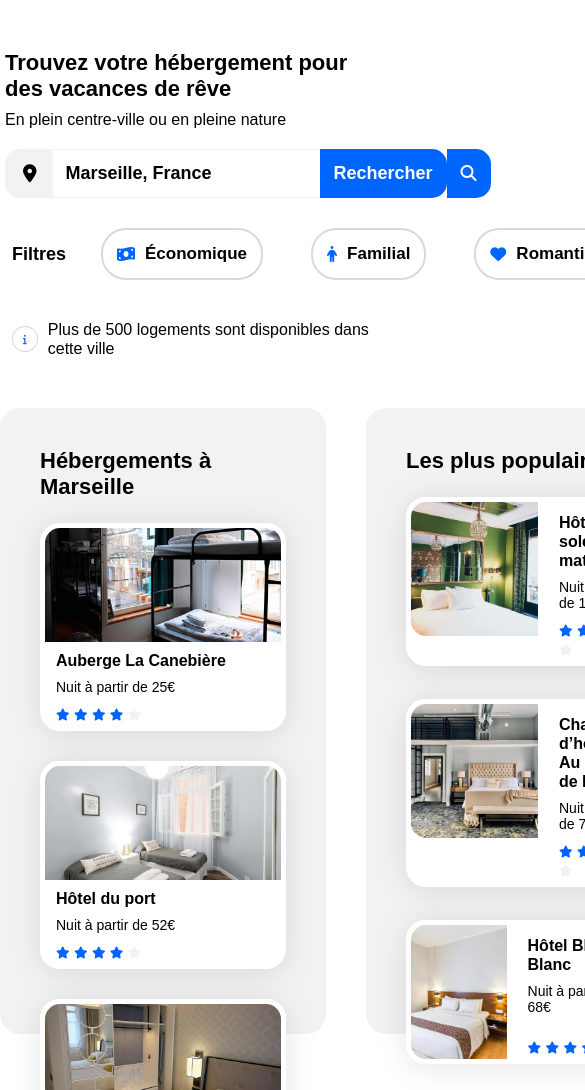
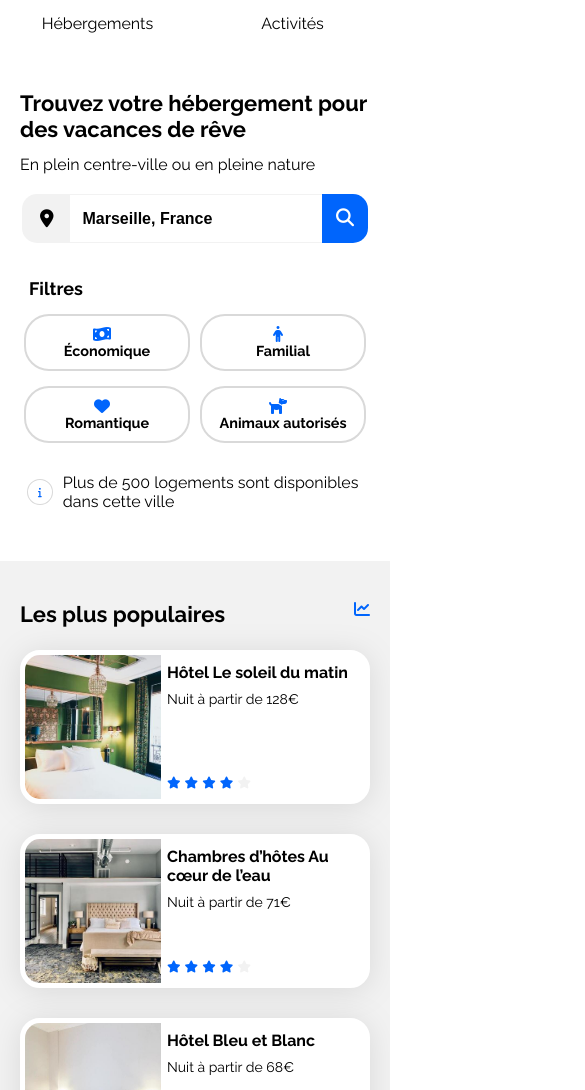
Before and after one commit to TomDvpmt/OC_DevWeb_P2_Booki, a plain HTML site: page index.html in a window 390 px wide. Shown: the part 74-1164 px from the top of the page, 585 px wide, since content can reach past the window. Drawn offline with Linux system fonts and the light colour scheme.

Commit message:
Responsive OK

```diff
--- a/index.html
+++ b/index.html
@@ -20,11 +20,11 @@
                 </ul>
             </nav>
         </header>
-        <main>
+        <main class="site-main">
             <section class="search-section">
                 <h1>Trouvez votre hébergement pour des vacances de rêve</h1>
                 <p class="tagline">En plein centre-ville ou en pleine nature</p>
-                <form method="get" action="">
+                <form method="get">
                     <fieldset class="search-line">
                         <label for="search-field">
                             <i class="fa-solid fa-location-dot"></i>
@@ -271,7 +271,7 @@
             </section>
         </main>
         <footer class="site-footer">
-            <div>
+            <div class="footer__column">
                 <h4>À propos</h4>
                 <ul>
                     <li>Fonctionnement du site</li>
@@ -279,14 +279,14 @@
                     <li>Données et confidentialité</li>
                 </ul>
             </div>
-            <div>
+            <div class="footer__column">
                 <h4>Nos hébergements</h4>
                 <ul>
                     <li>Charte qualité</li>
                     <li>Proposer votre hôtel</li>
                 </ul>
             </div>
-            <div>
+            <div class="footer__column">
                 <h4>Assistance</h4>
                 <ul>
                     <li>Centre d’aide</li>
--- a/style.css
+++ b/style.css
@@ -1,17 +1,25 @@
-/************************ Global *********************/
+/************************************************************************/
+/****************************** Desktop *********************************/
+/************************************************************************/
+
+
+
+
+/******************************* GLOBAL *********************************/
+
+@import url('https://fonts.googleapis.com/css2?family=Raleway:wght@400;500;700&display=swap');
 
 :root {
     --color-blue-dark: #0065FC;
     --color-blue-light: #DEEBFF;
     --color-grey: #f2f2f2;
+    font-family: Raleway, Arial, Helvetica, sans-serif;
+    font-weight: 400;
+    font-size: 16px;
 }
 
 * {
     box-sizing: border-box;
-    font-family: Raleway, Arial, Helvetica, sans-serif;
-    font-weight: 400;
-    font-size: 16px;
-    line-height: 19px;
 }
 
 body, h1, h2, h3, h4, p {
@@ -20,8 +28,7 @@ body, h1, h2, h3, h4, p {
 
 h1, h2 {
     font-weight: 700;
-    font-size: 22px;
-    line-height: 26px;
+    font-size: 1.375em;
 }
 
 h2 {
@@ -29,6 +36,7 @@ h2 {
 }
 
 h3 {
+    font-size: 1em;
     font-weight: 700;
 }
 
@@ -46,13 +54,13 @@ i {
 }
 
 .site-header,
-main,
+.site-main,
 .site-footer {
     max-width: 1400px;
-    margin: auto;
+    margin: 0 50px;
 }
 
-/************************ HEADER ************************/
+/********************************** HEADER *****************************/
 
 .site-header {
     display: flex;
@@ -69,15 +77,12 @@ main,
 nav ul {
     margin: 0;
     display: flex;
+    column-gap: 25px;
 }
 
 nav li {
     padding: 40px 21px;
     border-top: solid 2px transparent;
-}
-
-nav li:first-of-type {
-    margin-right: 25px;
 }
 
 nav li:hover {
@@ -89,7 +94,7 @@ nav li:hover a {
     color: var(--color-blue-dark);
 }
 
-/************************ MAIN *********************/
+/********************************** MAIN ********************************/
 
 
 /*============== Search section =============*/
@@ -111,12 +116,12 @@ h1 {
 
 .search-section fieldset {
     border: none;
-    margin: 0 0 20px 0;
     padding: 0;
 }
 
-fieldset.search-line {
+.search-line {
     display: flex;
+    margin-bottom: 35px;
 }
 
 .search-line label i {
@@ -124,7 +129,7 @@ fieldset.search-line {
     padding: 16px 15px 15px 18px;
     background: var(--color-grey);
     border-radius: 15px 0px 0px 15px;
-    font-size: 18px;
+    font-size: 1.125em;
 }
 
 .search-line input {
@@ -132,7 +137,7 @@ fieldset.search-line {
     border-right: none;
     padding: 13px;
     font-weight: 700;
-    font-size: 18px;
+    font-size: 1.125em;
 }
 
 .search-line button {
@@ -142,8 +147,7 @@ fieldset.search-line {
     border-radius: 0px 15px 15px 0px;
     color: #fff;
     font-weight: 700;
-    font-size: 18px;
-    line-height: 21px;
+    font-size: 1.125em;
     text-align: center;
 }
 
@@ -163,33 +167,36 @@ fieldset.search-line {
 .filters ul,
 .filters li {
     display: flex;
+    flex-wrap: wrap;
     align-items: center;
+}
+
+.filters {
+    row-gap: 15px;
 }
 
 .filters h2 {
     margin: 0 35px 0 7px;
     padding: 0;
-    font-weight: 700;
-    font-size: 18px;
-    line-height: 21px;
+    font-size: 1.125em;
 }
 
 .filters ul {
     margin: 0;
     padding: 0;
+    column-gap: 36px;
+    row-gap: 15px;
 }
 
 .filters li {
     border: 2px solid #d9d9d9;
     border-radius: 25px;
-    margin-right: 48px;
     padding: 14px;
 }
 
 .filters p {
     font-weight: 700;
-    font-size: 17px;
-    line-height: 20px;
+    font-size: 1.1em;
 }
 
 .filters i {
@@ -202,6 +209,7 @@ fieldset.search-line {
 }
 
 .infos {
+    margin-top: 20px;
     padding: 10px 0;
     display: flex;
     align-items:center;
@@ -212,7 +220,7 @@ fieldset.search-line {
     padding: 7px 10px;
     border: 1px solid #d9d9d9;
     border-radius: 50%;
-    font-size: 10px;
+    font-size: 0.625em;
 }
 
 
@@ -221,8 +229,6 @@ fieldset.search-line {
 .offers-section {
     display: flex;
     justify-content: space-between;
-    column-gap: 40px;
-    margin-bottom: 60px;
 }
 
 .offers-section__lodging,
@@ -230,15 +236,14 @@ fieldset.search-line {
     background: var(--color-grey);
     border-radius: 20px;
     padding: 40px;
-    height: 626px;
 }
 
 .offers-section__lodging {
-    width: 880px;
+    width: 65%;
 }
 
 .offers-section__popular {
-    width: 420px;
+    width: 32%;
 }
 
 .cards {
@@ -250,31 +255,31 @@ fieldset.search-line {
 
 .card {
     border-radius: 20px;
+    overflow:hidden;
     background: #fff;
+    border: 5px solid #fff;
     filter: drop-shadow(0px 3px 15px rgba(0, 0, 0, 0.1));
 }
 
 .card__link {
     display: flex;
     flex-direction: column;
-    align-items: space-between;
+    height: 100%;
 }
 
 .card__img {
     width: 100%;
     height: 124px;
-    box-sizing: border-box;
-    border: 5px solid #fff;
-    border-radius: 20px 20px 0 0;
-    object-fit: cover;
+    object-fit:cover;
 }
 
 .card__infos {
-    padding: 4px 16px 8px 16px;
+    padding: 8px 12px;
     display: flex;
     flex-direction: column;
     justify-content: space-between;
     row-gap: 9px;
+    height: 100%;
 }
 
 .card__infos h3 {
@@ -282,12 +287,11 @@ fieldset.search-line {
 }
 
 .card__text p {
-    font-size: 14px;
-    line-height: 16px;
+    font-size: 0.875em;
 }
 
 .stars i {
-    font-size: 12px;
+    font-size: 0.75em;
 }
 
 .stars i:last-of-type {
@@ -299,11 +303,15 @@ fieldset.search-line {
 }
 
 .card--lodging {
-    width: 246px;
+    width: 32%;
+}
+
+.offers-section__popular h2 {
+    margin-right: 15px;
 }
 
 .cards--popular {
-    row-gap: 33px;
+    row-gap: 30px;
 }
 
 .card--popular {
@@ -316,20 +324,18 @@ fieldset.search-line {
 }
 
 .card--popular .card__img {
-    width: 137px;
+    width: 40%;
     height: 144px;
-    border-radius: 20px 0 0 20px;
 }
 
 .card--popular .card__infos {
-    padding-top: 16px;
+    width: 60%;
 }
 
 
 .afficher-plus {
     font-weight: 700;
-    font-size: 18px;
-    line-height: 21px;
+    font-size: 1.125em;
 }
 
 .popular__title {
@@ -344,14 +350,17 @@ fieldset.search-line {
     margin-bottom: 60px;
 }
 
+.activities-section h2 {
+    padding-top: 40px;
+}
+
 .card--activity {
-    width: 302px;
+    width: 23%;
     border: none;
 }
 
 .card--activity .card__link {
     height: 100%;
-    justify-content: flex-start;
 }
 
 .card--activity .card__img {
@@ -362,23 +371,27 @@ fieldset.search-line {
 
 .card--activity h3 {
     padding: 20px;
+    margin: auto 0;
 }
 
 
-/************************ Footer *********************/
+/******************************* Footer *********************************/
 
 .site-footer {
     padding: 45px 70px;
     background: var(--color-grey);
     display: flex;
-    column-gap: 230px;
+    flex-wrap: wrap;
+}
+
+.footer__column {
+    width: 33.3%;
 }
 
 .site-footer h4 {
     padding-bottom: 20px;
     font-weight: 700;
-    font-size: 18px;
-    line-height: 21px;
+    font-size: 1.125em;
 }
 
 .site-footer ul {
@@ -390,4 +403,201 @@ fieldset.search-line {
     padding-bottom: 12px;
 }
 
-/********************* Media Queries *******************/
+/***********************************************************************/
+/****************************** Tablettes ******************************/
+/***********************************************************************/
+
+@media screen and (min-width: 1401px) {
+    body {
+        padding: 0 40px;
+    }
+
+    .site-header,
+    .site-main,
+    .site-footer {
+        margin: auto;
+    }
+}
+
+@media screen and (max-width: 1290px) and (min-width: 992px) {
+
+    .card--popular  .card__link {
+       flex-direction: column;
+    }
+
+    .card--popular .card__img,
+    .card--popular .card__infos {
+        width: 100%;
+    }
+
+    .card--popular .card__img {
+        height: 100px;
+        border-radius: 20px 20px 0 0;
+    }
+
+}
+
+@media screen and (max-width: 991px) {
+
+    .site-header,
+    .site-main,
+    .site-footer {
+        margin: 0 20px;
+    }
+
+    .filters h2 {
+        margin-right: 10px;
+    }
+
+    .filters ul {
+        column-gap: 10px;
+    }
+
+    .offers-section {
+        flex-direction: column;
+    }
+
+    .offers-section__lodging,
+    .offers-section__popular {
+        width: 100%;
+    }
+
+    .card--popular {
+        width: 32%;
+    }
+
+    .card__infos {
+        padding: 8px 6px;
+    }
+
+    .card--popular .card__infos {
+        padding-top: 8px;
+    }
+
+    .card--activity .card__img {
+        height: 211px;
+    }
+
+}
+
+@media screen and (min-width: 768px) {
+    .submit-glass {
+        display: none;
+    }
+}
+
+@media screen and (max-width:767px) {
+
+    body {
+        padding: 0;
+    }
+
+    .site-header,
+    .site-main,
+    .site-footer {
+        margin: 0;
+    }
+
+    .site-header {
+        flex-direction: column;
+    }
+
+    .logo {
+        margin: 20px auto;
+    }
+
+    nav {
+        width: 100%;
+    }
+
+    nav ul {
+        width: 100%;
+        padding: 0;
+        column-gap: 0;
+    }
+
+    nav li {
+        width: 50%;
+        padding: 25px 0;
+        text-align: center;
+        border-top: none;
+        border-bottom: solid 2px transparent;
+    }
+
+    .search-section {
+        padding: 0 20px;
+    }
+
+    .search-line input {
+        width: 150px;
+        flex-grow: 1;
+        font-size: 1em;
+    }
+
+    .filters ul {
+        justify-content: center;
+    }
+
+    .filters li {
+        width: 48%;
+    }
+
+    .offers-section {
+        flex-direction: column-reverse;
+        margin-bottom: 0;
+    }
+
+    .offers-section__lodging,
+    .offers-section__popular {
+        border-radius: 0;
+        padding: 40px 20px;
+    }
+
+    .offers-section__lodging {
+        background: #fff;
+    }
+
+    .activities-section {
+        margin-bottom: 80px;
+        padding: 0 20px;
+    }
+
+    h1 {
+        margin: 30px 0 13px 0;
+    }
+
+    .submit-word {
+        display: none;
+    }
+
+    .card {
+        width: 100%;
+    }
+
+    .site-footer {
+        flex-direction: column;
+        row-gap: 40px;
+        padding: 45px 20px;
+    }
+
+    .footer__column {
+        width: 100%;
+    }
+}
+
+@media screen and (max-width: 530px) {
+
+    .filters ul {
+        align-items: stretch;
+    }
+
+    .filters li {
+        padding: 10px;
+        flex-direction: column;
+    }
+
+    .filters p {
+        font-size: .9em;
+        text-align: center;
+    }
+}
```
